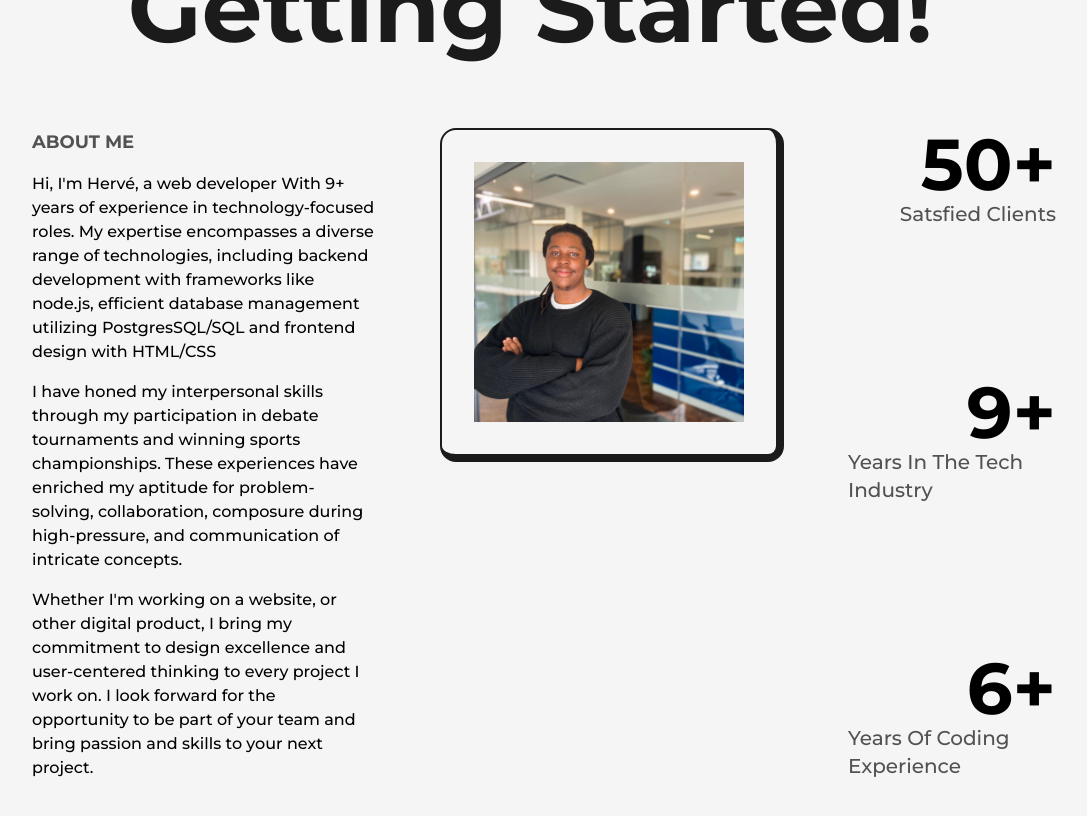
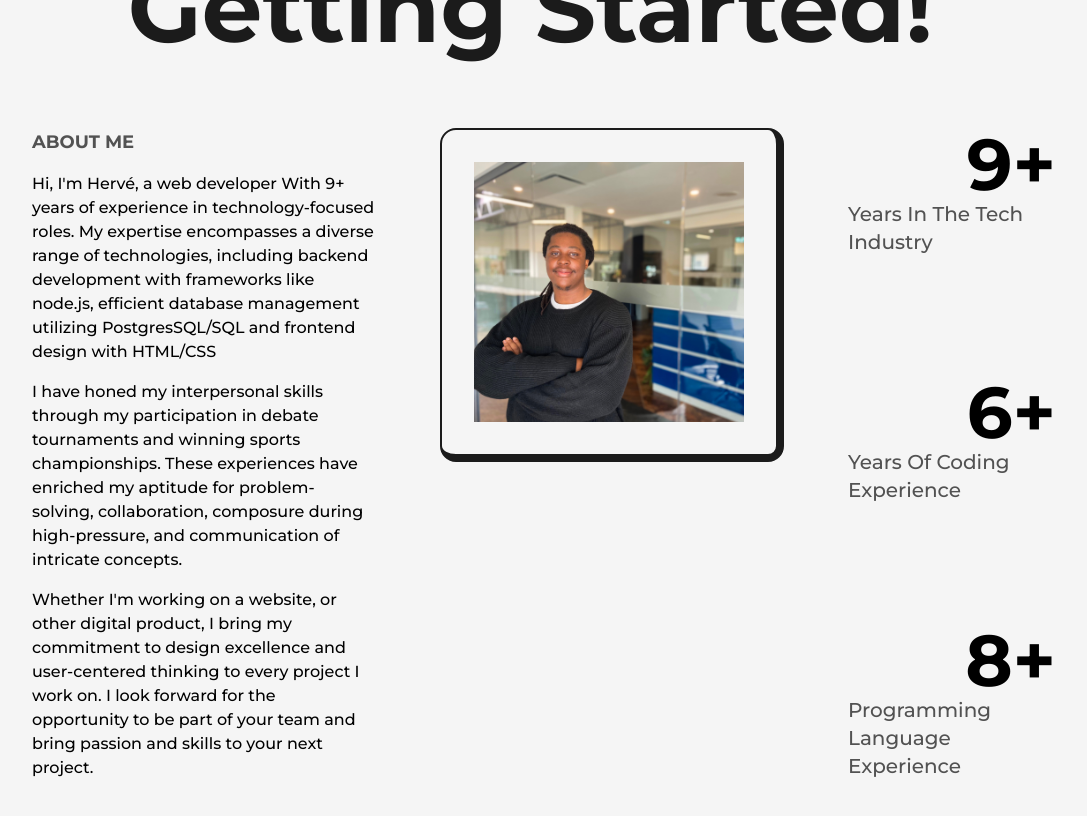
Before and after one commit to ginsan11/Portfolio-Website, a Next.js app: page /about in a window 1280 px wide. Shown: the part 400-1216 px from the top of the page, without its empty margins (96-1183 px from the left). Built offline with nearby package versions, Linux system fonts and the light colour scheme.

Commit message:
updated about page
Change the wording surrounding the about page

```diff
--- a/src/pages/about.js
+++ b/src/pages/about.js
@@ -72,15 +72,7 @@ every project I work on. I look forward for the opportunity to be part of your t
                         <div className='col-span-2 flex flex-col items-end justify-between xl:col-span-8 xl:flex-row xl:items-center md:order-3'>
                         <div className='flex flex-col items-end justify-center xl:items-center'>
                             <span className='inline-block text-7xl font-bold md:text-6xl sm:text-5xl xs:text-4xl'>
-                                <AnimatedNumbers value={50} />+
-                            </span>
-                            <h2 className='text-xl font-medium capitalize text-dark/75 dark:text-light/75
-                            xl:text-center md:text-lg sm:text-base xs:text-sm'>Satsfied Clients</h2>
-                        </div>
-
-                        <div className='flex flex-col items-end justify-center xl:items-center'>
-                            <span className='inline-block text-7xl font-bold md:text-6xl sm:text-5xl xs:text-4xl'>
-                            <AnimatedNumbers value={9} />+
+                                <AnimatedNumbers value={9} />+
                             </span>
                             <h2 className='text-xl font-medium capitalize text-dark/75 dark:text-light/75
                             xl:text-center md:text-lg sm:text-base xs:text-sm'>Years in the tech industry</h2>
@@ -92,6 +84,14 @@ every project I work on. I look forward for the opportunity to be part of your t
                             </span>
                             <h2 className='text-xl font-medium capitalize text-dark/75 dark:text-light/75
                             xl:text-center md:text-lg sm:text-base xs:text-sm'>Years of coding experience</h2>
+                        </div>
+
+                        <div className='flex flex-col items-end justify-center xl:items-center'>
+                            <span className='inline-block text-7xl font-bold md:text-6xl sm:text-5xl xs:text-4xl'>
+                            <AnimatedNumbers value={8} />+
+                            </span>
+                            <h2 className='text-xl font-medium capitalize text-dark/75 dark:text-light/75
+                            xl:text-center md:text-lg sm:text-base xs:text-sm'>Programming language experience</h2>
                         </div>
                     </div>
                 </div>
```
